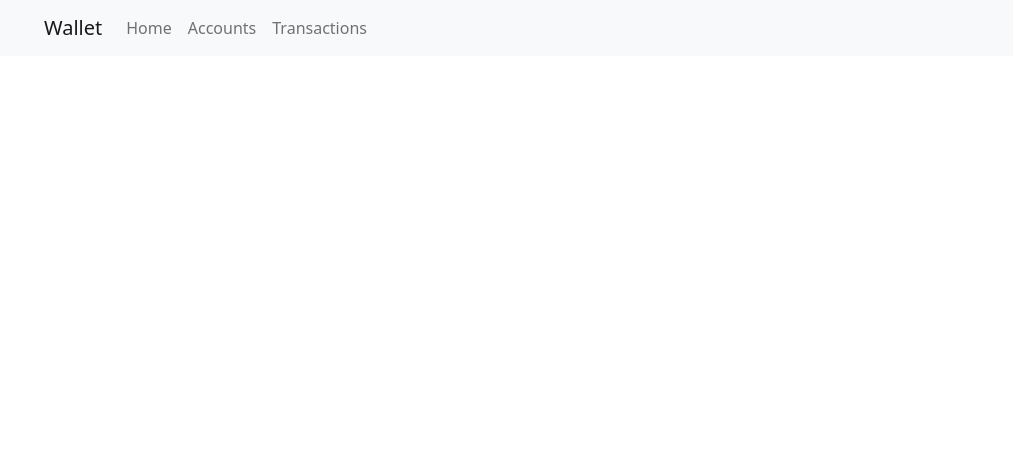
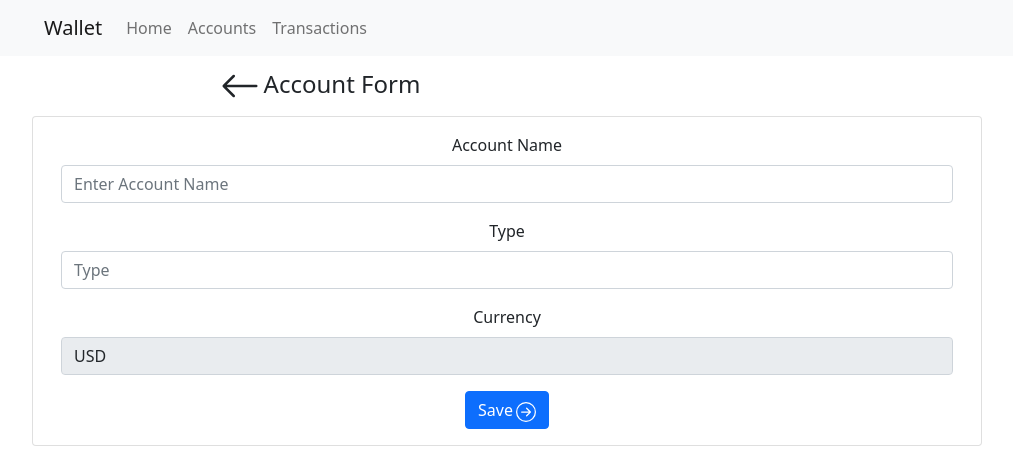
Before and after one commit to yosael/mywalletapp-web, a React (Create React App) app: page /account in a window 1280 px wide. Shown: the top 468 px of the page, without its empty margins (38-1051 px from the left). Built offline with nearby package versions, Linux system fonts and the light colour scheme.

Commit message:
organize css template - fix account details

```diff
--- a/src/components/accounts/AccountForm.js
+++ b/src/components/accounts/AccountForm.js
@@ -3,6 +3,8 @@ import {Formik} from 'formik';
 import '../../styles/FormValidation.css';
 import { FormContainer } from '../../template/FormContainer';
 import { Button, Form } from 'react-bootstrap';
+import { ArrowRightCircle } from 'react-bootstrap-icons';
+
 
 const AccountForm = () => {
 
@@ -13,7 +15,8 @@ const AccountForm = () => {
             <Formik
                 initialValues={{
                     accountName: "",
-                    category: ""
+                    type: "",
+                    currency: "USD"
                 }}
                 onSubmit={(values, {resetForm})=>{
                     resetForm();
@@ -34,8 +37,8 @@ const AccountForm = () => {
                     }
 
                     // validate category
-                    if(!valuesToValidate.category){
-                        errors.category ="Please type category";
+                    if(!valuesToValidate.type){
+                        errors.type ="Please enter the type";
                     }
 
                     //validate email example
@@ -64,20 +67,37 @@ const AccountForm = () => {
                             />
                             {touched.accountName && errors.accountName && <small id="accountNameMessage" class="form-text text-danger">{errors.accountName}</small>}
                         </Form.Group>
-                        <Form.Group className="mb-3" controlId="formCategory">
-                            <Form.Label>Category</Form.Label>
+                        <Form.Group className="mb-3" controlId="formType">
+                            <Form.Label>Type</Form.Label>
                             <Form.Control
-                                id="category"
-                                name="category"
+                                id="type"
+                                name="type"
                                 type="text"
-                                placeholder="Category"
-                                value={values.category}
+                                placeholder="Type"
+                                value={values.type}
                                 onChange={handleChange}
                                 onBlur={handleBlur}
                             />
-                            {touched.category && errors.category && <small class="form-text text-danger">{errors.category}</small>}
+                            {touched.type && errors.type && <small class="form-text text-danger">{errors.type}</small>}
                         </Form.Group>
-                        <Button type="submit" variant="primary">Save</Button>
+                        <Form.Group className="mb-3" controlId="formCurrency">
+                            <Form.Label>Currency</Form.Label>
+                            <Form.Control
+                                id="currency"
+                                name="currency"
+                                type="text"
+                                placeholder="currency"
+                                readOnly
+                                value={values.currency}
+                                onChange={handleChange}
+                                onBlur={handleBlur}
+                            />
+                            {touched.currency && errors.currency && <small class="form-text text-danger">{errors.currency}</small>}
+                        </Form.Group>
+                        <Button type="submit" variant="primary" >Save
+                            <ArrowRightCircle style={{marginLeft:'3px'}} size={20} />
+                        </Button>
+
                         {formSent && <p>Form was succesfully sent</p>}
                     </Form>
                 )}
--- /dev/null
+++ b/src/components/accounts/AccountList.js
@@ -0,0 +1,33 @@
+import React from "react";
+import { Table } from "react-bootstrap";
+
+const AccountList = () => {
+  return (
+    <Table striped bordered hover>
+      <thead>
+        <tr>
+          <th>#</th>
+          <th>First Name</th>
+          <th>Last Name</th>
+          <th>Username</th>
+        </tr>
+      </thead>
+      <tbody>
+        <tr >
+          <td>1</td>
+          <td>Mark</td>
+          <td>Otto</td>
+          <td>@mdo</td>
+        </tr>
+        <tr>
+          <td>2</td>
+          <td>Jacob</td>
+          <td>Thornton</td>
+          <td>@fat</td>
+        </tr>
+      </tbody>
+    </Table>
+  );
+};
+
+export default AccountList;
--- a/src/pages/accounts/Account.js
+++ b/src/pages/accounts/AccountPage.js
@@ -9,9 +9,6 @@ import PageOptionsBar from '../../template/PageOptionsBar'
 const Account = () => {
     return (
         <PageContainer pageName="Account Form">
-            <PageOptionsBar>
-            <Button variant="secondary">New Account</Button>
-            </PageOptionsBar>
             <PageBody>
                 <AccountForm />
             </PageBody>
--- /dev/null
+++ b/src/pages/accounts/AccountPageList.js
@@ -0,0 +1,23 @@
+import React from 'react'
+import { Button } from 'react-bootstrap'
+import { Link } from 'react-router-dom'
+import AccountList from '../../components/accounts/AccountList'
+import PageBody from '../../template/PageBody'
+import PageContainer from '../../template/PageContainer'
+import PageHead from '../../template/PageHead'
+import PageOptionsBar from '../../template/PageOptionsBar'
+
+const AccountPageList = () => {
+    return (
+        <PageContainer pageName="Account List">
+            <PageOptionsBar>
+                <Link className="btn btn-secondary" to="/account" >New Account</Link>
+            </PageOptionsBar>
+            <PageBody>
+                <AccountList />
+            </PageBody>
+        </PageContainer>
+    )
+}
+
+export default AccountPageList
--- a/src/router/AppRouter.js
+++ b/src/router/AppRouter.js
@@ -1,6 +1,7 @@
 import React from "react";
 import { BrowserRouter as Router, Switch, Route, Link } from "react-router-dom";
-import Account from "../pages/accounts/Account";
+import AccountPageList from "../pages/accounts/AccountPageList";
+import AccountPage from "../pages/accounts/AccountPage";
 import Dashboard from "../components/dashboard/Dashboard";
 import Incomes from "../components/transactions/Incomes";
 import Expenses from "../components/transactions/Expenses";
@@ -32,7 +33,10 @@ const AppRouter = () => {
             <Dashboard />
           </Route>
           <Route path="/accounts">
-            <Account />
+            <AccountPageList />
+          </Route>
+          <Route path="/account">
+            <AccountPage />
           </Route>
           <Route path="/incomes">
             <Incomes />
--- a/src/styles/PageHead.css
+++ b/src/styles/PageHead.css
@@ -0,0 +1,18 @@
+
+.pageHead__container{
+    display: flex;
+    justify-content: center;
+}
+
+.pageHead__container__arrow{
+    cursor: pointer;
+}
+
+.pageHead__container__title{
+    text-align: center;
+}
+
+.pageHead__container__title__h{
+    padding: 3px;
+    margin: 1px;
+}
--- a/src/template/PageHead.js
+++ b/src/template/PageHead.js
@@ -2,16 +2,20 @@ import React from 'react';
 import { Col, Row } from 'react-bootstrap';
 import  '../styles/PageHead.css';
 import { ArrowLeft } from 'react-bootstrap-icons';
+import { useHistory } from 'react-router-dom';
 
 
 const PageHead = ({pageName}) => {
+
+    let history = useHistory();
+
     return (
         <Row style={{padding:10}}>
             <Col  >
-                <div style={{display:'flex',justifyContent:'center'}}>
-                    <ArrowLeft size={40}  />
-                    <div style={{textAlign:'center',horizontalAlign:'middle'}}>
-                        <h4 style={{padding:3,margin:1}} >{pageName}</h4>{/*className="my-4 ml-4" */}
+                <div className="pageHead__container">
+                    <ArrowLeft size={40} onClick={history.goBack} className="pageHead__container__arrow" />
+                    <div className="pageHead__container__title" >
+                        <h4 className="pageHead__container__title__h" >{pageName}</h4>{/*className="my-4 ml-4" */}
                     </div>
                 </div>
             </Col>
```
Also changed, not shown: src/components/accounts/Accounts.js (deleted, +0 -14 lines), src/pages/accounts/AccountList.js (deleted).
